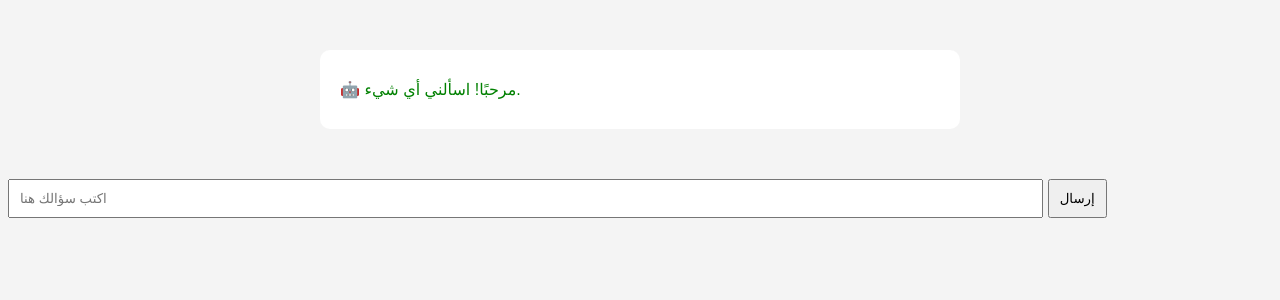
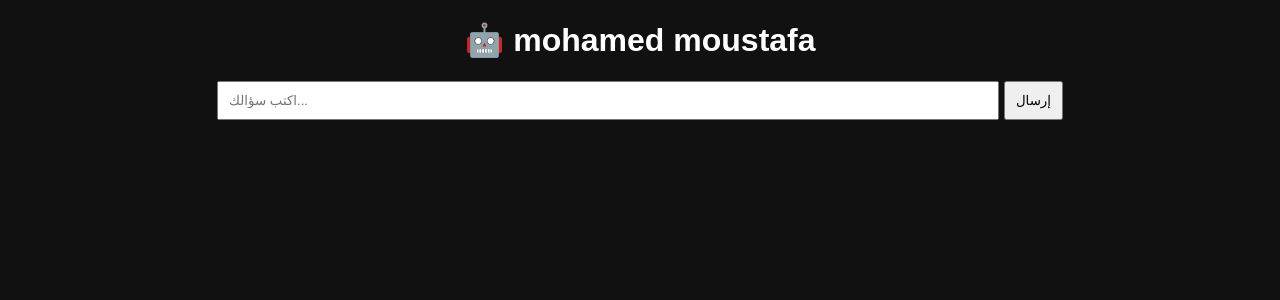
Before and after one commit to mphamedm/Chat-boot, a Flask app: page / in a window 1280 px wide. Shown: the top 300 px of the page. Run offline with Flask 3, Linux system fonts and the light colour scheme.

Commit message:
Update index.html

```diff
--- a/templates/index.html
+++ b/templates/index.html
@@ -2,66 +2,35 @@
 <html lang="ar">
 <head>
 <meta charset="UTF-8">
-<meta name="viewport" content="width=device-width, initial-scale=1.0">
-<title>بوت محسن</title>
+<title>AI Bot</title>
 <style>
-body { font-family: Arial; background: #f4f4f4; }
-#chat { max-width: 600px; margin: 50px auto; background: #fff; padding: 20px; border-radius: 10px; }
-.message { margin: 10px 0; }
-.user { text-align: right; color: blue; }
-.bot { text-align: left; color: green; }
-#input { width: 80%; padding: 10px; }
-#send { padding: 10px; }
+body { font-family: Arial; background:#111; color:white; text-align:center; }
+input { width:60%; padding:10px; }
+button { padding:10px; }
+#chat { margin-top:20px; }
 </style>
 </head>
 <body>
-<div id="chat">
-  <div class="message bot">🤖 مرحبًا! اسألني أي شيء.</div>
-</div>
-<input type="text" id="input" placeholder="اكتب سؤالك هنا">
-<button id="send">إرسال</button>
+
+<h1>🤖 mohamed moustafa </h1>
+
+<input type="text" id="message" placeholder="اكتب سؤالك...">
+<button onclick="send()">إرسال</button>
+
+<div id="chat"></div>
 
 <script>
-let lastQuestion = "";
+async function send() {
+    let msg = document.getElementById("message").value;
+    let res = await fetch("/chat", {
+        method: "POST",
+        headers: {"Content-Type": "application/json"},
+        body: JSON.stringify({message: msg})
+    });
+    let data = await res.json();
+    document.getElementById("chat").innerHTML += "<p>" + data.reply + "</p>";
+}
+</script>
 
-function addMessage(text, cls) {
-  const chat = document.getElementById("chat");
-  const div = document.createElement("div");
-  div.className = "message " + cls;
-  div.textContent = text;
-  chat.appendChild(div);
-  chat.scrollTop = chat.scrollHeight;
-}
-
-document.getElementById("send").addEventListener("click", async () => {
-  const input = document.getElementById("input");
-  const msg = input.value.trim();
-  if(!msg) return;
-  addMessage(msg, "user");
-  input.value = "";
-
-  const res = await fetch("/chat", {
-    method: "POST",
-    headers: { "Content-Type": "application/json" },
-    body: JSON.stringify({ message: msg })
-  });
-  const data = await res.json();
-  addMessage(data.reply, "bot");
-
-  if(data.learn){
-    lastQuestion = msg;
-    let answer = prompt("لم أعرف الإجابة 😅\nأدخل الإجابة الصحيحة:");
-    if(answer){
-      const learnRes = await fetch("/learn", {
-        method: "POST",
-        headers: { "Content-Type": "application/json" },
-        body: JSON.stringify({ question: lastQuestion, answer: answer })
-      });
-      const learnData = await learnRes.json();
-      addMessage(learnData.reply, "bot");
-    }
-  }
-});
-</script>
 </body>
 </html>
```
